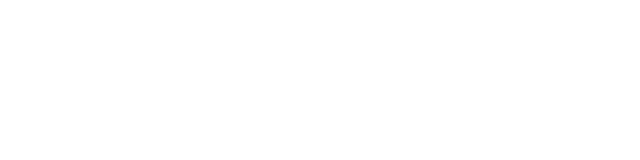
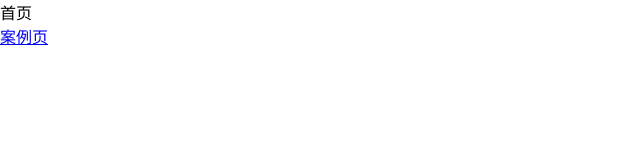
Before and after one commit to smallmonsters/react-demo-gather, a React (Create React App) app: page / in a window 1280 px wide. Shown: the top 160 px of the page, without its empty margins (0-640 px from the left). Built offline with nearby package versions, Linux system fonts and the light colour scheme.

Commit message:
完成路由跳转

```diff
--- a/src/App.tsx
+++ b/src/App.tsx
@@ -1,10 +1,13 @@
 import React from 'react';
-import { BrowserRouter } from 'react-router-dom';
+import { BrowserRouter,Route } from 'react-router-dom';
+import routes from './router/index';
 
 const App = () => {
   return (
     <div className="App">
-      <BrowserRouter></BrowserRouter>
+      <BrowserRouter>
+      {routes.map(v => <Route key={v.path} exact={v.exact} path={v.path} component={v.component}></Route>)}
+      </BrowserRouter>
     </div>
   );
 }
--- a/src/page/case.tsx
+++ b/src/page/case.tsx
@@ -1,10 +1,18 @@
 import React from 'react';
+import { Link } from 'react-router-dom';
 
 export class Case extends React.Component {
   render() {
     return (
       <div>
         案例页
+       <div>
+          <Link to={{
+            pathname: "/"
+          }}>
+            首页
+        </Link>
+        </div>
       </div>
     );
   }
--- a/src/page/index.tsx
+++ b/src/page/index.tsx
@@ -1,10 +1,16 @@
 import React, { Component } from 'react';
+import { Link } from 'react-router-dom';
 
 export class Index extends Component {
   render() {
     return (
       <div>
         首页
+        <div>
+          <Link to={{
+            pathname: "/case"
+          }}>案例页</Link>
+        </div>
       </div>
     );
   }
--- a/src/router/index.ts
+++ b/src/router/index.ts
@@ -3,11 +3,12 @@
 const routes=[
   {
     path:"/",
-    components:Index,
+    component:Index,
+    exact:true
   },
   {
     path:"/case",
-    components:Case,
+    component:Case,
   },
 ]
 
```
